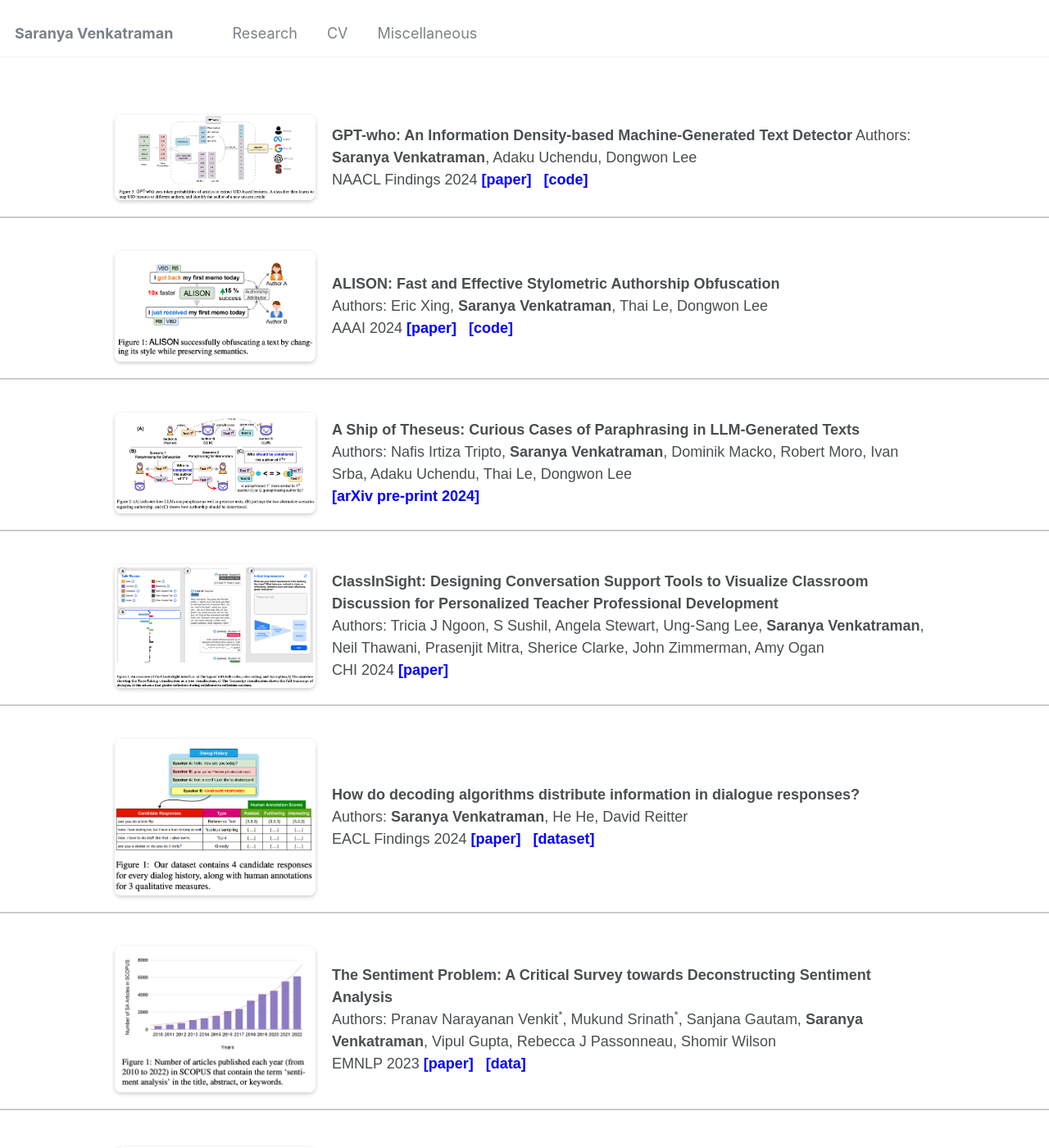
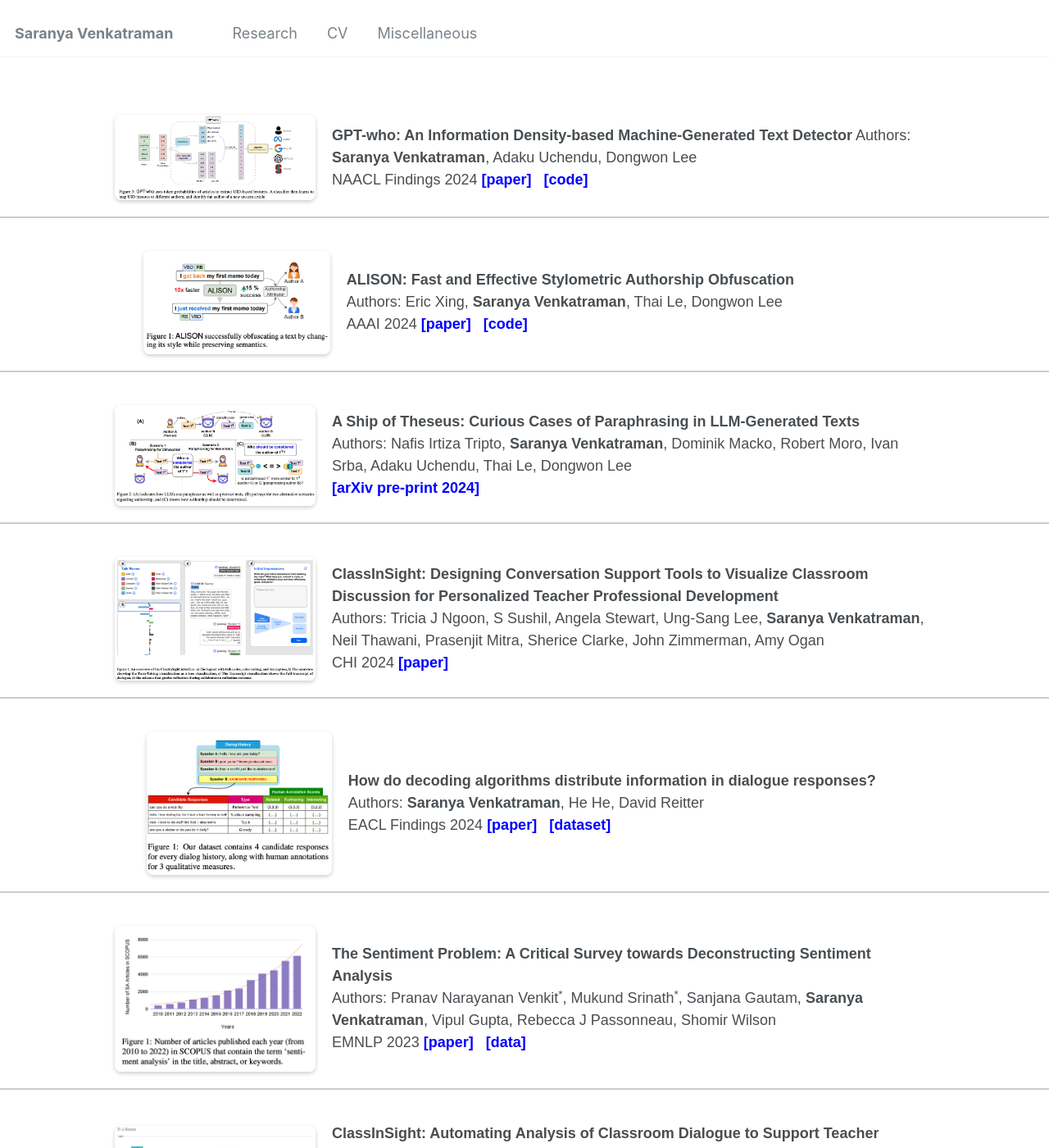
Before and after one commit to saranya-venkatraman/saranya-venkatraman.github.io, a Jekyll site: the page built from _pages/research.html, in a window 1280 px wide and 1400 px high. Shown: the whole window at 82% size. Built offline with Jekyll 4.4.1, drawn with Linux system fonts in a browser that asks for light colours.

Commit message:
Update research.html

```diff
--- a/_pages/research.html
+++ b/_pages/research.html
@@ -37,12 +37,14 @@ comments: true
     order: -1; /* Set the order of the image container to be first */
   }
 
-  .image img {
+   .image img {
     max-width: 100%;
+    max-height: 200px; /* Adjust the height as needed */
+    width: auto;
     height: auto; /* Maintain aspect ratio */
     border-radius: 8px; /* Add border radius for rounded corners */
     box-shadow: 0px 2px 5px rgba(0, 0, 0, 0.2); /* Add box shadow for image */
-  }
+}
 
   .text {
     flex: 3; /* Make the text container wider */
```
